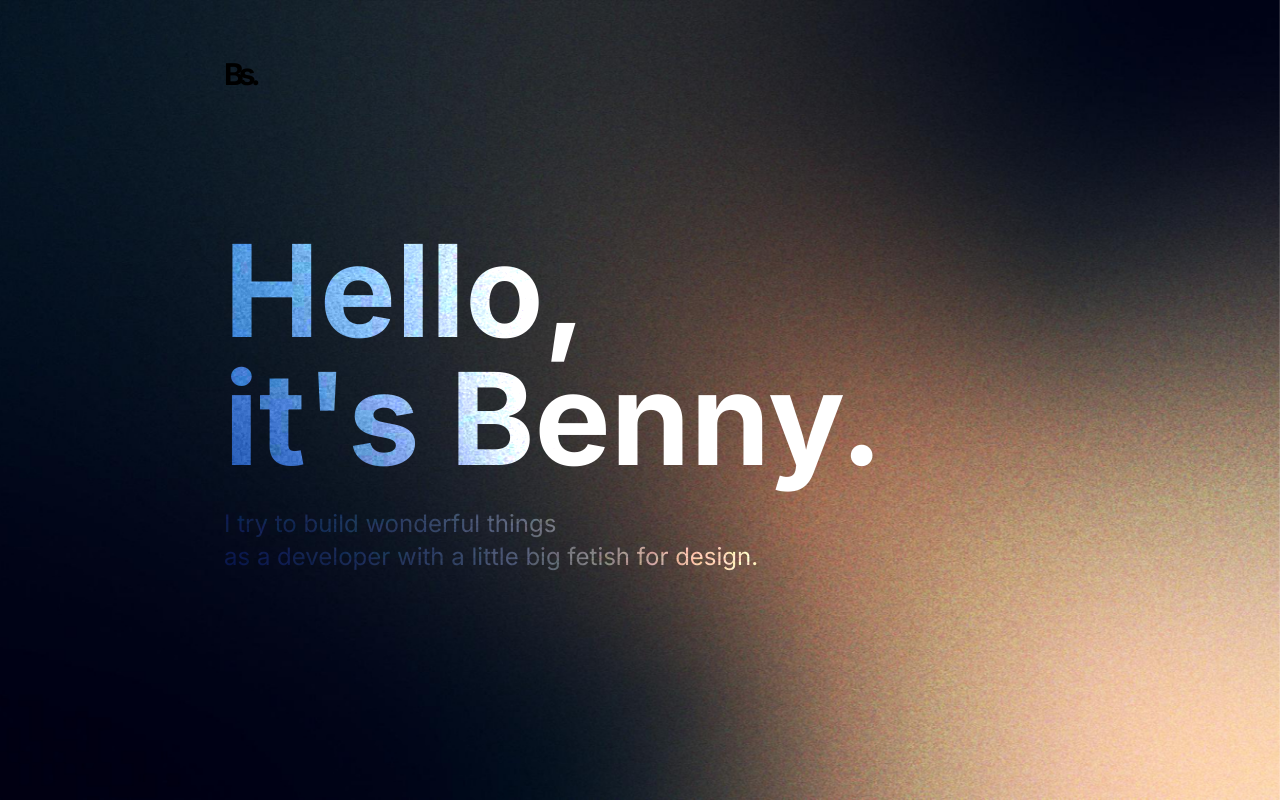
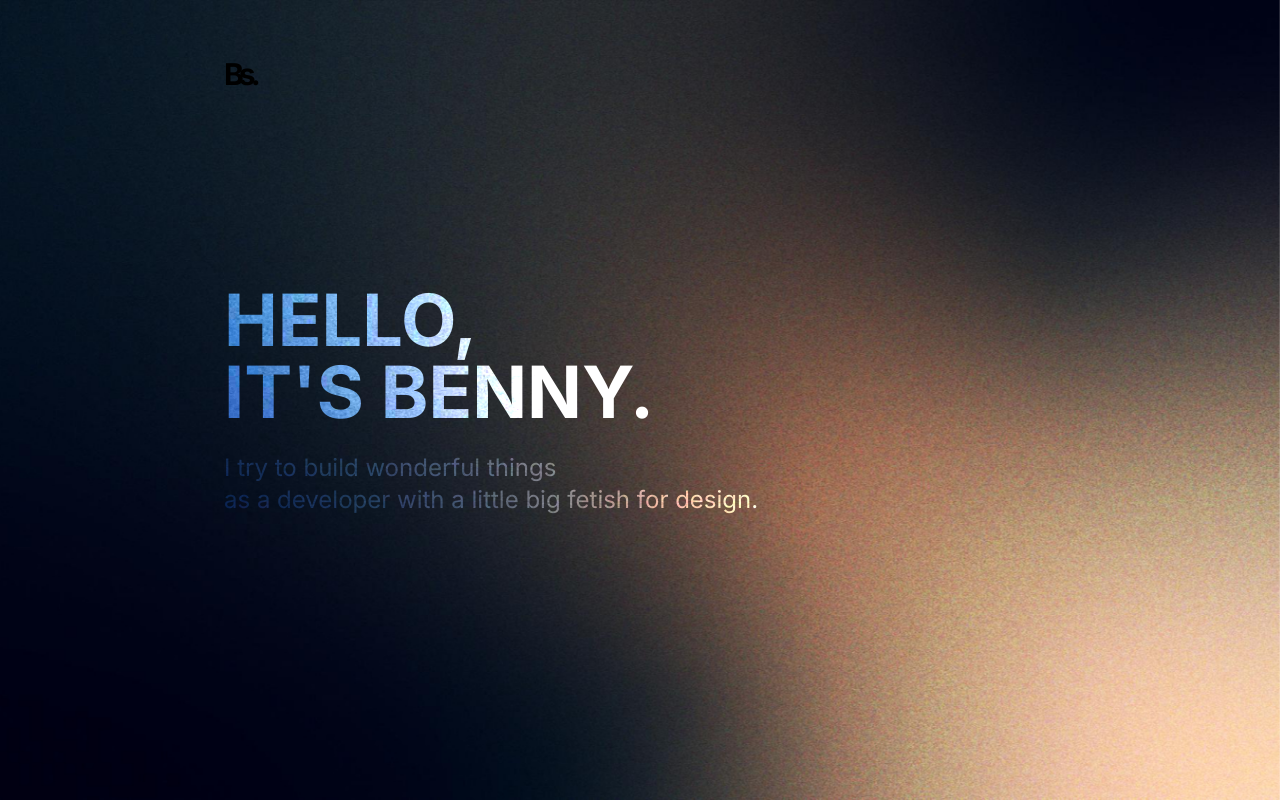
Before and after one commit to baeni/bsaa-ui, a Next.js app: page / in a window 1280 px wide. Shown: the top 802 px of the page. Built offline with nearby package versions, Linux system fonts and the light colour scheme; no server answers.

Commit message:
Adjustments to slogan sizing

```diff
--- a/app/_components/Hero/HeroSlogan.tsx
+++ b/app/_components/Hero/HeroSlogan.tsx
@@ -24,11 +24,11 @@ export default function HeroSlogan() {
 
     return (
         <div id="slogan" className="flex flex-col gap-6 w-full origin-left mix-blend-color-dodge">
-            <h1 className="text-7xl md:text-9xl text-neutral-300 font-bold leading-tight">
+            <h1 className="text-6xl md:text-7xl text-neutral-300 font-bold leading-tight uppercase">
                 Hello,<br/>
                 it&apos;s Benny.
             </h1>
-            <p className="text-2xl text-neutral-400 leading-snug">
+            <p className="text-xl md:text-2xl text-neutral-400 leading-snug text-wrap">
                 I try to build wonderful things<br/>
                 as a developer with a little big fetish for design.
             </p>
```
